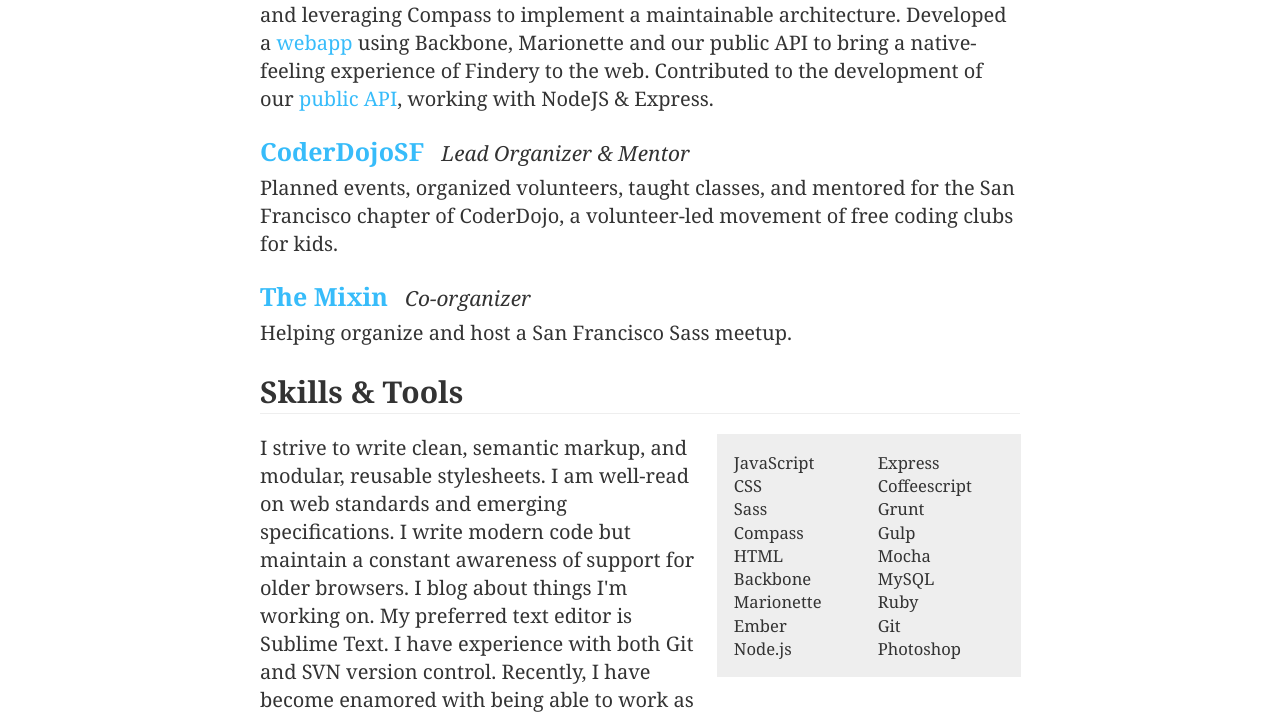
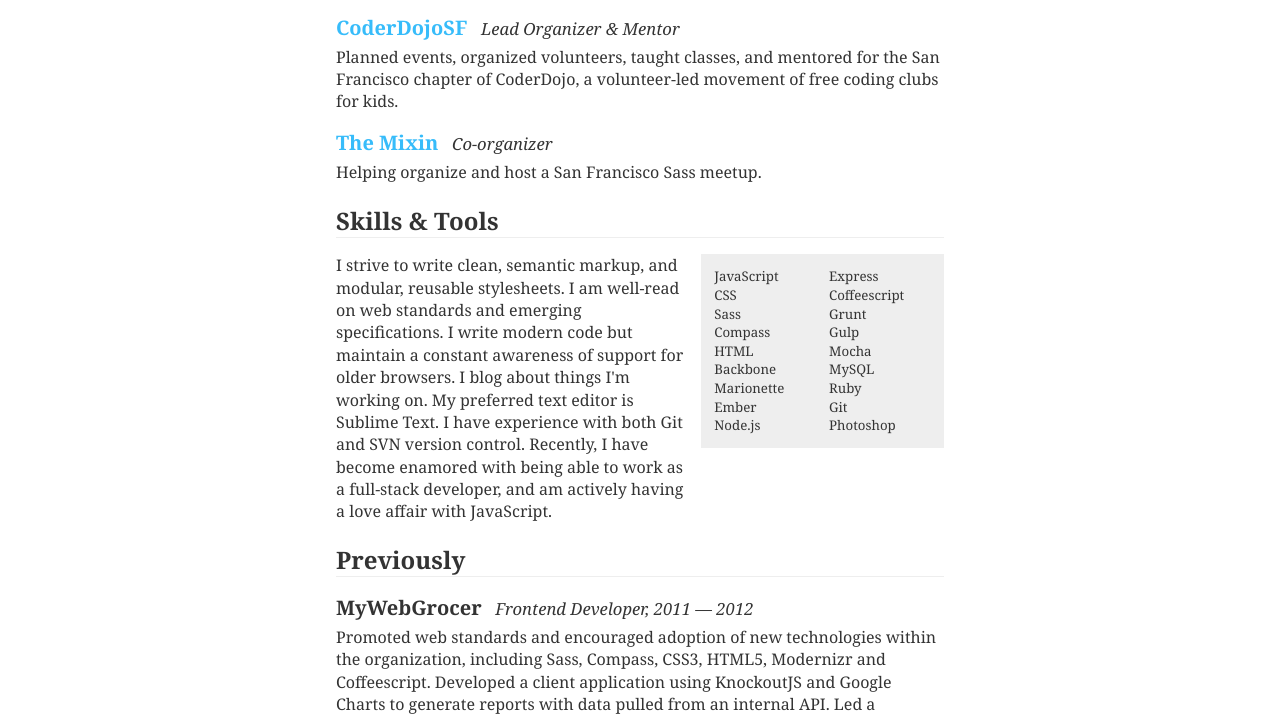
Before and after one commit to mikefowler/resume, a website: page index.html in a window 1280 px wide. Shown: the part 474-1190 px from the top of the page. Drawn offline with Linux system fonts and the light colour scheme.

Commit message:
Update styles

```diff
--- a/style.scss
+++ b/style.scss
@@ -7,7 +7,7 @@
 $color-blue: #37bcfa;
 $color-offwhite: #eee;
 
-$print-links: true;
+$print-links: false;
 
 %type-normal 	{
 	font-weight: 500;
@@ -201,7 +201,7 @@
 // @media
 // -----------------------------------------------------------------------------
 
-@media screen {
+@media only screen {
 
 	.print-me {
 		display: none;
@@ -211,11 +211,7 @@
 
 // > 480px
 
-@media screen and (min-width: 30em) {
-
-	body {
-		font-size: 112.5%;
-	}
+@media only screen and (min-width: 30em) {
 
 	header {
 
@@ -248,11 +244,7 @@
 
 // > 800px
 
-@media screen and (min-width: 50em) {
-
-	body {
-		font-size: 125%;
-	}
+@media only screen and (min-width: 50em) {
 
 	.skills {
 		> * {
@@ -288,7 +280,9 @@
 	}
 
 	body {
-		font-size: 10pt;
+		max-width: none;
+		width: 100%;
+		font-size: 10pt !important;
 	}
 
 	a {
```
Also changed, not shown: style.css.
